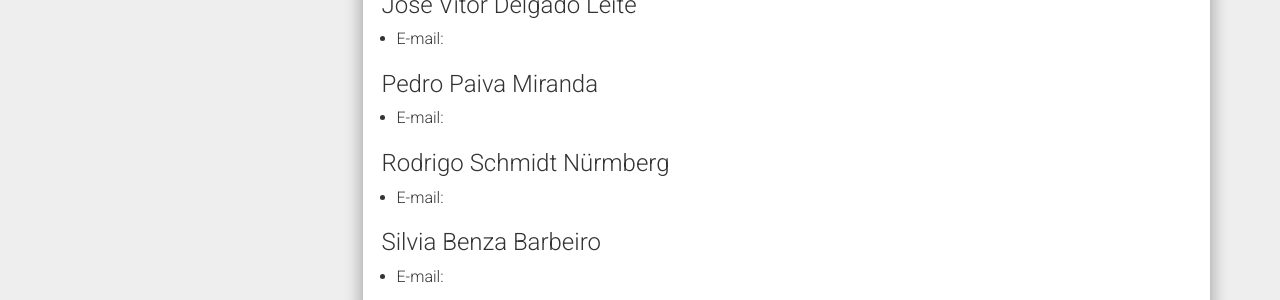
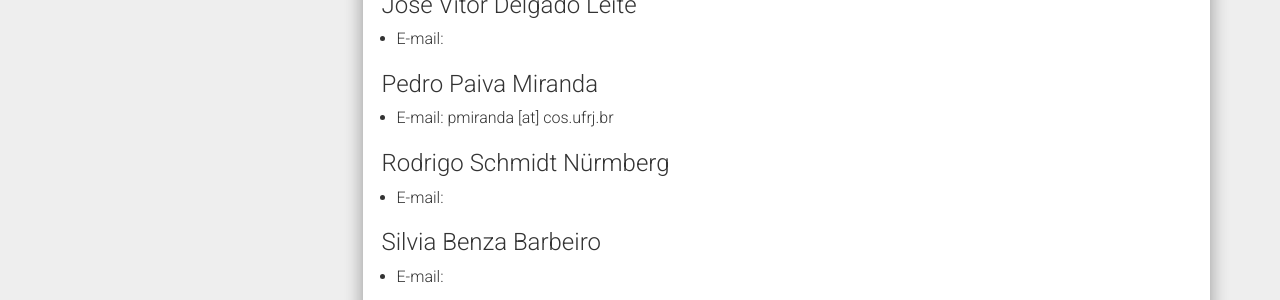
Before and after one commit to hpcdb/hpcdb.github.io, a Jekyll site: the page built from team.md, in a window 1280 px wide. Shown: the part 1735-2035 px from the top of the page. Built offline with Jekyll 4.4.1, drawn with Linux system fonts in a browser that asks for light colours; nearby versions of some CDN libraries.

Commit message:
Update Pedro Miranda's email on  team.md

```diff
--- a/team.md
+++ b/team.md
@@ -80,7 +80,7 @@
 
 ### Pedro Paiva Miranda
 
-* E-mail:
+* E-mail: pmiranda [at] cos.ufrj.br
 
 ### Rodrigo Schmidt Nürmberg
 
```
